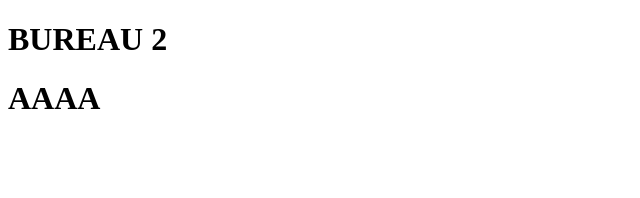
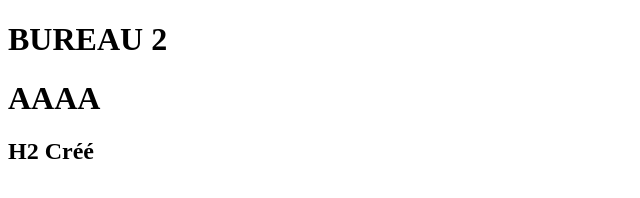
Before and after one commit to camilaZea/Exercice1, a plain HTML site: page index.htm in a window 1280 px wide. Shown: the whole page, without its empty margins (0-640 px from the left). Drawn offline with Linux system fonts and the light colour scheme.

Commit message:
creation de la bordure dans h2

```diff
--- a/index.htm
+++ b/index.htm
@@ -12,7 +12,7 @@
 			<h1>BUREAU 2</h1>
 			<h1>AAAA</h1>
 
-
+			<h2>H2 Créé</h2>
 
 		</header>
 
```
